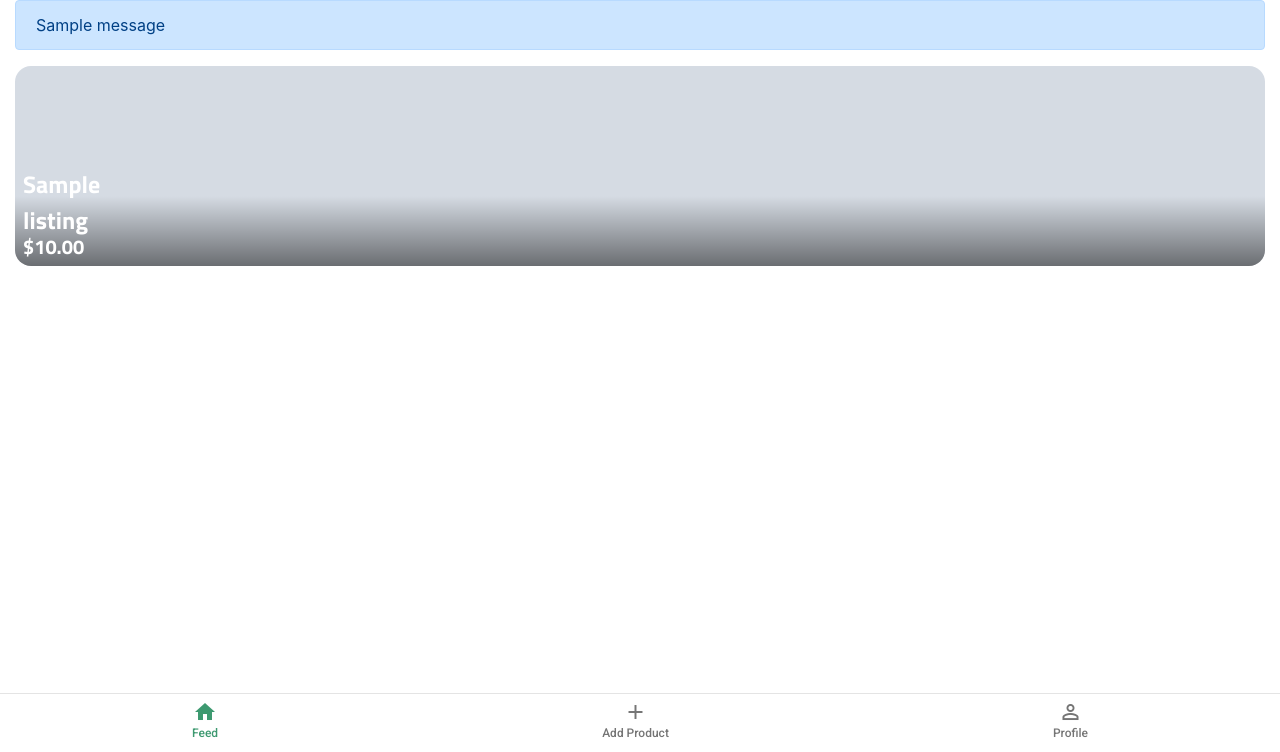
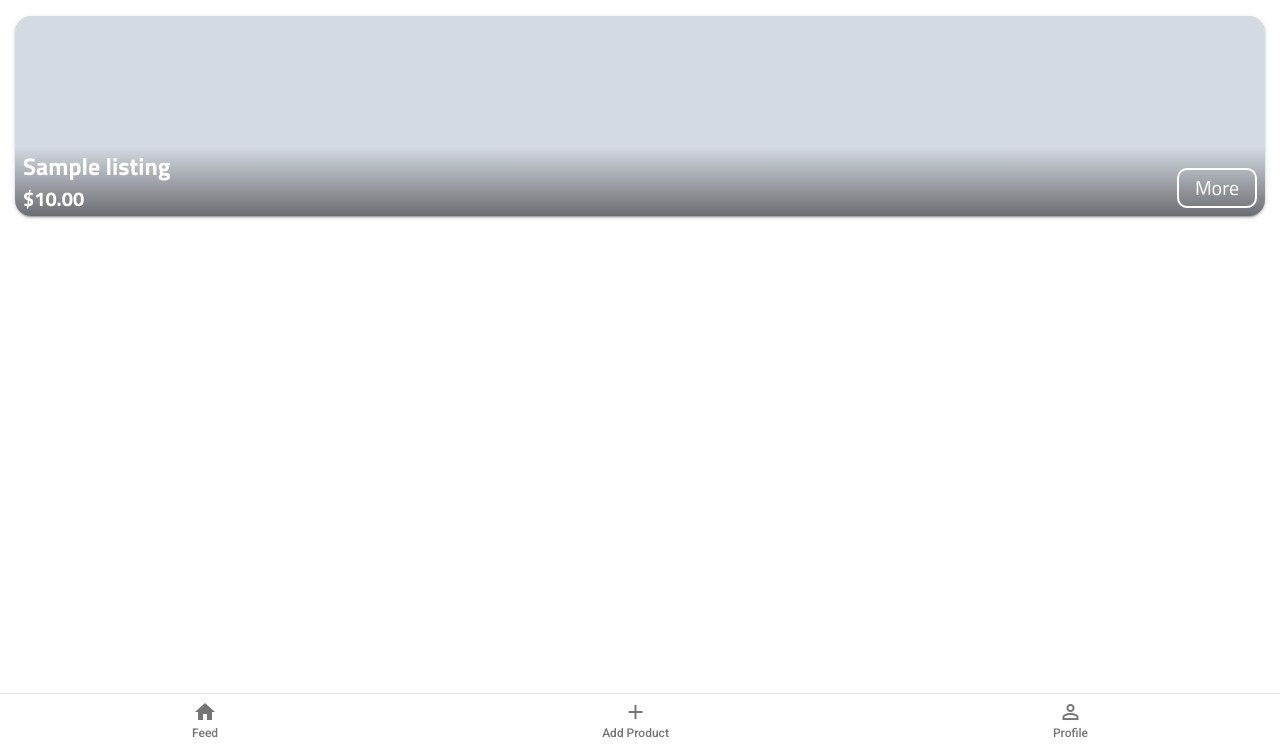
Before and after one commit to hanneswidrig/taj-mahal, a Flask app: page / in a window 1280 px wide. Shown: the part 48-800 px from the top of the page. Run offline with Flask 2, Linux system fonts and the light colour scheme; grey boxes marked "Sample" are stand-in pictures; one stand-in notice (Sample message) is shown; a database or web service that is not in the repository returns one stand-in record (values such as "Sample title"); parts of the project's set-up code (start-up, migrations or seed data) failed here and were passed over; some libraries are stand-ins or nearby versions.

Commit message:
Sprint 1 beta release

```diff
--- a/app.py
+++ b/app.py
@@ -64,12 +64,6 @@ def buy_listing(id):
 	return render_template('buy-listing.html', listing=listing, form=buy_item, rel_link=rel_link)
 
 
-@app.route('/listing/add', methods=["GET", "POST"])
-def add_listing():
-	rel_link = helper_functions.relative_link(request.path)
-	return render_template('add-listing.html', rel_link=rel_link)
-
-
 class add_listing_form(FlaskForm):
 	title             = StringField('Title', validators=[Length(min=1, message="A title is required.")])
 	photo             = FileField('Picture')
@@ -84,8 +78,9 @@ class add_listing_form(FlaskForm):
 	submit            = SubmitField('Add')
 
 @app.route('/listing/add', methods=['GET', 'POST'])
-def all_listings():
+def new_listing():
 	listing_form = add_listing_form()
+	rel_link = helper_functions.relative_link(request.path)
 	if listing_form.submit.data and listing_form.validate_on_submit():
 		rowcount = db.add_listing(0, listing_form.title.data, '', listing_form.description.data, listing_form.original_quantity.data, listing_form.unit_type.data, listing_form.price_per_unit.data, listing_form.listing_category.data, listing_form.listing_quality.data, listing_form.is_tradeable.data, listing_form.expiration_date.data)
 
@@ -93,8 +88,9 @@ def all_listings():
 			flash("New listing for {} created.".format(listing_form.title.data))
 			return redirect(url_for('index'))
 		else:
-			flash("New listing not created.");
-	return render_template('add-listing.html', form=listing_form)
+			flash("New listing not created.")
+
+	return render_template('add-listing.html', form=listing_form, rel_link=rel_link)
 
 
 @app.route('/user')
--- a/static/scripts/scripts.js
+++ b/static/scripts/scripts.js
@@ -0,0 +1,11 @@
+$(document).ready(function() {
+	if (window.location.href == "http://localhost:5000/") {
+		$('#index').addClass("nav-item-active");
+	}
+	else if (window.location.href == "http://localhost:5000/listing/add") {
+		$('#add').addClass("nav-item-active");
+	}
+	else if (window.location.href == "http://localhost:5000/user") {
+		$('#user').addClass("nav-item-active");
+	}
+});
--- a/static/styles/styles.css
+++ b/static/styles/styles.css
@@ -3,6 +3,10 @@ body {
 }
 main {
 	padding-bottom: 100px;
+}
+h1 {
+	font-size: 3rem;
+	margin-top: .5rem;
 }
 .app-bar {
 	display         : flex;
@@ -36,7 +40,7 @@ main {
 	width   : 100%;
 	position: fixed;
 	bottom  : 0;
-	z-index : 3;
+	z-index : 99;
 }
 .navi-nav {
 	font-family     : 'Roboto', serif;
@@ -78,7 +82,8 @@ a.navi-nav-item {
  height           : 200px;
  background-size  : cover;
  background-repeat: no-repeat;
- /* box-shadow      : 0 2px 2px 0 rgba(0,0,0,.14), 0 3px 1px -2px rgba(0,0,0,.2), 0 1px 5px 0 rgba(0,0,0,.12); */
+ position         : relative;
+ box-shadow       : 0 2px 2px 0 rgba(0,0,0,.14), 0 3px 1px -2px rgba(0,0,0,.2), 0 1px 5px 0 rgba(0,0,0,.12);
 }
 .listing::after {
 	z-index         : 1;
@@ -90,12 +95,6 @@ a.navi-nav-item {
 	content         : '';
 	border-radius   : 16px;
 }
-.listing-body {
-	display        : flex;
-	justify-content: flex-start;
-	flex-direction : column;
-	z-index        : 2;
-}
 .listing-a {
 	color: #3D9970;
 }
@@ -103,20 +102,41 @@ a.navi-nav-item {
 	color          : #0A663D;
 	text-decoration: none;
 }
-.listing-title {
-	position : absolute;
-	bottom   : 28px;
-	left     : 8px;
-	font-size: 1.5rem;
-}
 .listing-body {
+	width: 100%;
 	font-family: 'Titillium Web', sans-serif;
 	font-weight: 700;
-	position   : relative;
+	position: absolute;
+	bottom: 0;
+	display: flex;
+	flex-direction: row;
+	justify-content: space-between;
+	align-items: flex-end;
+	z-index: 3;
+}
+.bottom-left {
+	display: flex;
+	flex-direction: column;
+	margin-left: 8px;
+	margin-bottom: 2px;
+}
+.bottom-right {
+	display: flex;
+	margin-right: 8px;
+	margin-bottom: 8px;
+}
+.listing-title {
+	font-size: 1.5rem;
 }
 .listing-price {
 	font-size: 1.25rem;
-	position : absolute;
-	bottom   : 4px;
-	left     : 8px;
 }
+.listing-more {
+	font-size    : 1.25rem;
+	font-weight  : 400;
+	color        : #FFF;
+	padding      : 3px 16px;
+	background   : transparent;
+	border       : 2px #FFF solid;
+	border-radius: 10px;
+}
--- a/templates/base.html
+++ b/templates/base.html
@@ -11,7 +11,7 @@
   <link rel="stylesheet" href="https://maxcdn.bootstrapcdn.com/bootstrap/4.0.0/css/bootstrap.min.css" integrity="sha384-Gn5384xqQ1aoWXA+058RXPxPg6fy4IWvTNh0E263XmFcJlSAwiGgFAW/dAiS6JXm" crossorigin="anonymous">
 	<link rel="stylesheet" type="text/css" href="{{ url_for('static',filename='styles/styles.css') }}">
 	{% block css %}{% endblock %}
-	<link href="https://fonts.googleapis.com/css?family=Titillium+Web:600,700" rel="stylesheet">
+	<link href="https://fonts.googleapis.com/css?family=Titillium+Web:400,600,700" rel="stylesheet">
 	<link href="https://fonts.googleapis.com/css?family=Roboto:500" rel="stylesheet">
 	<link href="https://fonts.googleapis.com/icon?family=Material+Icons"
       rel="stylesheet">
@@ -21,14 +21,14 @@
 	 <script src="https://code.jquery.com/jquery-3.2.1.slim.min.js" integrity="sha384-KJ3o2DKtIkvYIK3UENzmM7KCkRr/rE9/Qpg6aAZGJwFDMVNA/GpGFF93hXpG5KkN" crossorigin="anonymous"></script>
 	 <script src="https://cdnjs.cloudflare.com/ajax/libs/popper.js/1.12.9/umd/popper.min.js" integrity="sha384-ApNbgh9B+Y1QKtv3Rn7W3mgPxhU9K/ScQsAP7hUibX39j7fakFPskvXusvfa0b4Q" crossorigin="anonymous"></script>
 	 <script src="https://maxcdn.bootstrapcdn.com/bootstrap/4.0.0/js/bootstrap.min.js" integrity="sha384-JZR6Spejh4U02d8jOt6vLEHfe/JQGiRRSQQxSfFWpi1MquVdAyjUar5+76PVCmYl" crossorigin="anonymous"></script>
-	 <script src="{{ url_for('static',filename='scripts/stretchy.min.js') }}" async></script>
-	 <script src="{{ url_for('static',filename='scripts/scripts.js') }}" data-filter='.quantity-resize .quantity-resize *' async></script>
+	 <script src="{{ url_for('static',filename='scripts/stretchy.min.js') }}" data-filter="#quantity" async></script>
+	 <script src="{{ url_for('static',filename='scripts/scripts.js') }}" async></script>
 </head>
 
 <body>
 	<header>
 		<div class="app-bar">
-			{% if request.path == url_for('index') %}
+			{% if request.path == url_for('index') or request.path == url_for('new_listing') %}
 			<div class="app-bar-item"><div class="app-bar-filler"></div></div>
 			<div class="app-bar-item">
 				<span class="app-bar-title">{% block bar_title %}{% endblock %}</span>
@@ -46,19 +46,19 @@
 	<div class="navi">
 		<nav class="navi-nav">
 			<a href="/" class="navi-nav-item">
-				<div class="navi-nav-item-link nav-item-active">
+				<div class="navi-nav-item-link" id="index">
 					<i class="material-icons">home</i>
 					<span>Feed</span>
 				</div>
 			</a>
 			<a href="/listing/add" class="navi-nav-item">
-				<div class="navi-nav-item-link">
+				<div class="navi-nav-item-link" id="add">
 					<i class="material-icons">add</i>
 					<span>Add Product</span>
 				</div>
 			</a>
-			<a href="/" class="navi-nav-item">
-				<div class="navi-nav-item-link">
+			<a href="#" class="navi-nav-item">
+				<div class="navi-nav-item-link" id="user">
 					<i class="material-icons">perm_identity</i>
 					<span>Profile</span>
 				</div>
--- a/templates/detail-listing.html
+++ b/templates/detail-listing.html
@@ -17,7 +17,8 @@
 			 {{ listing.description }}
 		</div>
 		<div class="detail-quality">
-			 <strong>{{ listing.listing_quality }}</strong>
+				<div class="detail-quality-label">Quality</div>
+				<div class="detail-quality-total">{{ listing.listing_quality }}</div>
 		</div>
 		<div class="detail-quantity">
 		 <div class="detail-quantity-label">Quantity</div>
--- a/templates/index.html
+++ b/templates/index.html
@@ -3,17 +3,18 @@
 {% block title %}Product Feed{% endblock %}
 {% block content %}
 <ul class="ul-listing">
-    {% for message in get_flashed_messages() %}
-        <div class="alert alert-primary">{{ message }}</div>
-    {% endfor %}
-
 	{% for listing in listings %}
 	<li>
 		<a href="{{ url_for('listing_detail', id=listing.listing_id) }}" class="listing-a">
 			<div class="listing" style="background-image: url('{{ listing.photo }}');">
 				<div class="listing-body">
-					<span class="listing-title">{{ listing.title }}</span>
-					<span class="listing-price">{{ listing.price_per_unit }}</span>
+					<div class="bottom-left">
+						<span class="listing-title">{{ listing.title }}</span>
+						<span class="listing-price">{{ listing.price_per_unit }}</span>
+					</div>
+					<div class="bottom-right">
+						<span class="listing-more">More</span>
+					</div>
 				</div>
 			</div>
 		</a>
```
Also changed, not shown: db/seed_tables.sql (+6 -5 lines), helper_functions.py (+4 -7 lines), static/styles/listing-details.css (+10 -1 lines), static/styles/listing-new.css (added, +7 -0 lines), templates/add-listing.html (+8 -5 lines).
